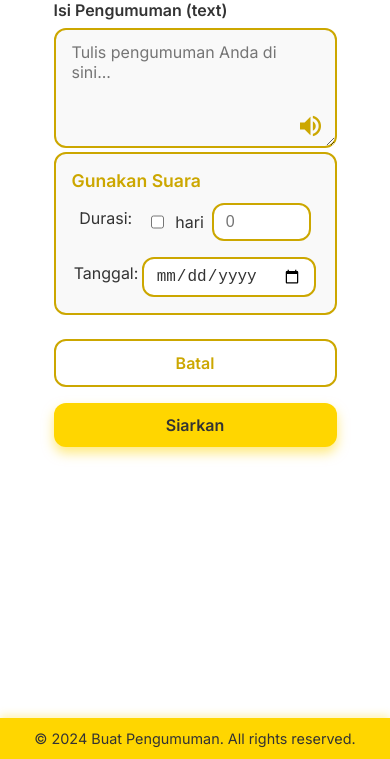
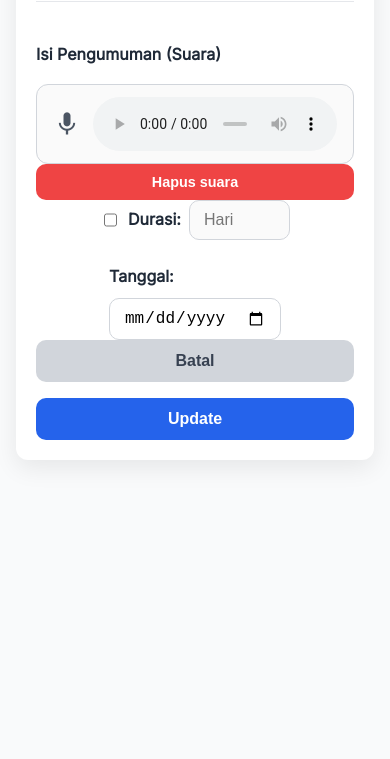
Before and after one commit to russell026/daftar-materi, a plain HTML site: page index.html in a window 390 px wide. Shown: the part 85-844 px from the top of the page. Drawn offline with Linux system fonts and the light colour scheme.

Commit message:
Update index.html

```diff
--- a/index.html
+++ b/index.html
@@ -2,333 +2,307 @@
 <html lang="id">
 <head>
   <meta charset="UTF-8" />
-<meta name="viewport" content="width=device-width, initial-scale=1.0" />
-<title>Buat Pengumuman</title>
-<link href="https://fonts.googleapis.com/css2?family=Inter:wght@400;600&display=swap" rel="stylesheet" />
+  <meta name="viewport" content="width=device-width, initial-scale=1" />
+  <title>Edit Pengumuman</title>
+  <link href="https://fonts.googleapis.com/css2?family=Inter&display=swap" rel="stylesheet" />
   <link href="https://fonts.googleapis.com/icon?family=Material+Icons" rel="stylesheet" />
   <style>
-  /* Root colors */
-  :root {
-    --yellow-primary: #ffd600;
-    --yellow-dark: #cca700;
-    --white: #ffffff;
-    --gray-light: #f9f9f9;
-    --gray-medium: #666666;
-    --gray-dark: #333333;
-    --border-radius: 12px;
-    --spacing: 16px;
-  }
-
-  /* Reset and base */
-  * {
+    /* CSS Reset & base */
+    *, *::before, *::after {
       box-sizing: border-box;
     }
-
     body {
       margin: 0;
       font-family: 'Inter', sans-serif;
-    background-color: var(--white);
-    color: var(--gray-dark);
+      background: #f9fafb;
+      color: #1f2937;
+      line-height: 1.6;
       min-height: 100vh;
       display: flex;
       flex-direction: column;
+      justify-content: flex-start;
+      align-items: center;
+      padding: 16px;
     }
-
-  /* Container with breathing room */
-  .container {
-    max-width: 900px;
-    margin: 0 auto;
-    padding: var(--spacing);
-    flex-grow: 1;
+    main {
+      background: white;
+      border-radius: 12px;
+      max-width: 480px;
+      width: 100%;
+      box-shadow: 0 8px 24px rgba(0,0,0,0.08);
+      padding: 24px 32px;
       display: flex;
       flex-direction: column;
       gap: 24px;
     }
-
-  /* Header */
-  header {
-    background: var(--yellow-primary);
-    padding: 1.25rem var(--spacing);
-    color: var(--gray-dark);
-    font-weight: 600;
+    h1 {
+      font-weight: 700;
       font-size: 1.5rem;
-    text-align: center;
-    box-shadow: 0 3px 8px rgb(255 214 0 / 0.3);
-    position: sticky;
-    top: 0;
-    z-index: 100;
+      margin: 0;
+      border-bottom: 1px solid #e5e7eb;
+      padding-bottom: 12px;
     }
 
-  /* Announcement Textarea */
+    /* Form label */
     label {
+      display: block;
       font-weight: 600;
       margin-bottom: 8px;
-    display: block;
+      font-size: 1rem;
     }
 
-  textarea#announcement-text {
-    width: 100%;
-    min-height: 120px;
-    padding: 12px 48px 12px 16px;
-    font-size: 1rem;
-    border: 2px solid var(--yellow-dark);
-    border-radius: var(--border-radius);
-    resize: vertical;
-    font-family: 'Inter', sans-serif;
-    color: var(--gray-dark);
-    background-color: var(--gray-light);
-    transition: border-color 0.3s ease;
-    position: relative;
+    /* Audio container */
+    .audio-input-container {
+      display: flex;
+      align-items: center;
+      gap: 12px;
+      border: 1.5px solid #d1d5db;
+      border-radius: 12px;
+      padding: 12px 16px;
+      background: #fafafa;
+    }
+    .material-icons {
+      color: #4b5563;
+      font-size: 28px;
+      user-select: none;
+    }
+    audio {
+      flex-grow: 1;
+      outline: none;
     }
 
-  textarea#announcement-text:focus {
+    /* Delete button */
+    .btn-delete-sound {
+      background: #ef4444;
+      border: none;
+      color: white;
+      padding: 10px 14px;
+      border-radius: 10px;
+      font-weight: 600;
+      cursor: pointer;
+      font-size: 0.9rem;
+      transition: background-color 0.3s ease;
+      max-width: 140px;
+      align-self: start;
+    }
+    .btn-delete-sound:hover,
+    .btn-delete-sound:focus {
+      background: #b91c1c;
       outline: none;
-    border-color: var(--yellow-primary);
-    background-color: var(--white);
     }
 
-  /* Sound icon button in textarea */
-  .textarea-wrapper {
-    position: relative;
-    width: 100%;
-  }
-  .sound-icon {
-    position: absolute;
-    right: 12px;
-    bottom: 12px;
-    cursor: pointer;
-    color: var(--yellow-dark);
-    font-size: 28px;
-    transition: color 0.3s ease;
-  }
-  .sound-icon:hover, .sound-icon:focus {
-    color: var(--yellow-primary);
+    /* Form group for Duration and Date */
+    .form-row {
+      display: flex;
+      gap: 24px;
+      flex-wrap: wrap;
+      align-items: center;
     }
 
-  /* Sound usage section */
-  .sound-section {
-    border: 2px solid var(--yellow-dark);
-    border-radius: var(--border-radius);
-    padding: var(--spacing);
-    background-color: var(--gray-light);
+    .form-field {
+      flex: 1;
+      min-width: 140px;
     }
-  .sound-section > h2 {
-    font-size: 1.1rem;
-    font-weight: 600;
-    margin: 0 0 12px 0;
-    color: var(--yellow-dark);
-  }
-  .sound-options {
-    display: flex;
-    flex-wrap: wrap;
-    gap: 24px;
-    align-items: center;
-  }
-  /* Each input group */
-  .input-group {
+    .checkbox-field {
       display: flex;
       align-items: center;
       gap: 8px;
+      cursor: pointer;
+      font-weight: 600;
+      user-select: none;
     }
-  .input-group label {
-    font-weight: 500;
-    min-width: 60px;
-  }
-  input[type="number"], input[type="date"] {
-    border: 2px solid var(--yellow-dark);
-    border-radius: var(--border-radius);
-    padding: 8px 12px;
-    font-size: 1rem;
-    outline-offset: 2px;
-    width: 120px;
-    background-color: var(--white);
-    color: var(--gray-dark);
-    transition: border-color 0.3s ease;
-  }
-  input[type="number"]:focus, input[type="date"]:focus {
-    border-color: var(--yellow-primary);
-  }
-
     input[type="checkbox"] {
       width: 20px;
       height: 20px;
-    accent-color: var(--yellow-primary);
       cursor: pointer;
     }
 
-  /* Action buttons */
-  .actions {
+    input[type="number"],
+    input[type="date"] {
+      width: 100%;
+      padding: 10px 14px;
+      border-radius: 10px;
+      border: 1.5px solid #d1d5db;
+      font-size: 1rem;
+      font-weight: 400;
+      transition: border-color 0.3s ease;
+    }
+    input[type="number"]:focus,
+    input[type="date"]:focus {
+      border-color: #2563eb;
+      outline: none;
+      background: #f0f9ff;
+    }
+
+    /* Buttons container */
+    .buttons-row {
       display: flex;
       justify-content: space-between;
-    margin-top: 24px;
+      gap: 16px;
+      flex-wrap: wrap;
     }
+
     button {
-    font-family: 'Inter', sans-serif;
-    font-weight: 600;
+      flex: 1 1 45%;
+      padding: 12px 0;
+      font-weight: 700;
       font-size: 1rem;
-    padding: 12px 32px;
-    rounded-corners: var(--border-radius);
-    border-radius: var(--border-radius);
+      border-radius: 10px;
       cursor: pointer;
       border: none;
-    transition: background-color 0.3s ease;
+      transition: background-color 0.3s ease, color 0.3s ease;
+      user-select: none;
       min-width: 120px;
     }
-  button.cancel {
-    background-color: var(--white);
-    border: 2px solid var(--yellow-dark);
-    color: var(--yellow-dark);
+
+    .btn-cancel {
+      background: #d1d5db;
+      color: #374151;
     }
-  button.cancel:hover, button.cancel:focus {
-    background-color: var(--yellow-dark);
-    color: var(--white);
+    .btn-cancel:hover,
+    .btn-cancel:focus {
+      background: #9ca3af;
       outline: none;
     }
-  button.submit {
-    background-color: var(--yellow-primary);
-    color: var(--gray-dark);
-    box-shadow: 0 6px 12px rgb(255 214 0 / 0.5);
+    .btn-update {
+      background: #2563eb;
+      color: white;
     }
-  button.submit:hover, button.submit:focus {
-    background-color: var(--yellow-dark);
-    color: var(--white);
-    box-shadow: 0 8px 14px rgb(255 214 0 / 0.8);
+    .btn-update:hover,
+    .btn-update:focus {
+      background: #1e40af;
       outline: none;
     }
 
-  /* Footer */
-  footer {
-    background-color: var(--yellow-primary);
-    color: var(--gray-dark);
-    text-align: center;
-    padding: 12px;
-    font-size: 0.9rem;
-    font-weight: 500;
-    box-shadow: 0 -3px 8px rgb(255 214 0 / 0.3);
+    /* Responsive adjustments */
+    @media (max-width: 480px) {
+      main {
+        padding: 20px 20px;
       }
-
-  /* Responsive Design */
-  @media (max-width: 767px) {
-    .sound-options {
+      .form-row {
         flex-direction: column;
         gap: 16px;
       }
-    input[type="number"],
-    input[type="date"] {
+      .buttons-row {
+        flex-direction: column;
+      }
+      button {
+        flex: 1 1 100%;
+        min-width: auto;
+      }
+      .btn-delete-sound {
+        max-width: none;
         width: 100%;
-      max-width: 300px;
-    }
-    .actions {
-      flex-direction: column;
-      gap: 16px;
+        text-align: center;
       }
     }
   </style>
 </head>
 <body>
-<header role="banner" aria-label="Header halaman buat pengumuman">Buat Pengumuman</header>
+  <main role="main" aria-labelledby="pageTitle">
+    <h1 id="pageTitle">Edit Pengumuman</h1>
 
-<main class="container" role="main">
-  <form id="announcementForm" aria-describedby="formDescription">
-    <label for="announcement-text">Isi Pengumuman (text)</label>
-    <div class="textarea-wrapper">
-      <textarea id="announcement-text" name="announcementText" aria-label="Kolom isi pengumuman" placeholder="Tulis pengumuman Anda di sini..." required></textarea>
-      <span tabindex="0" role="button" class="material-icons sound-icon" aria-label="Gunakan suara untuk input">volume_up</span>
+    <form id="editForm" aria-describedby="formDesc">
+      <p id="formDesc" style="margin-bottom:16px; font-weight:600;">Isi Pengumuman (Suara)</p>
+
+      <div class="audio-input-container">
+        <span class="material-icons" aria-hidden="true" title="Audio mikrofon">mic</span>
+        <audio id="audioPlayer" controls aria-label="Player audio pengumuman suara">
+          <source src="https://storage.googleapis.com/workspace-0f70711f-8b4e-4d94-86f1-2a93ccde5887/image/147fff89-0bea-458a-bafb-c43432010514.png" type="audio/mpeg" />
+          Browser anda tidak mendukung audio.
+        </audio>
       </div>
 
-    <section class="sound-section" aria-labelledby="soundUsageTitle">
-      <h2 id="soundUsageTitle">Gunakan Suara</h2>
+      <button type="button" class="btn-delete-sound" id="deleteSoundBtn" aria-label="Hapus suara pengumuman">Hapus suara</button>
 
-      <div class="sound-options">
-
-        <div class="input-group">
-          <label for="durationDays">Durasi:</label>
-          <input type="checkbox" id="useDuration" name="useDuration" aria-describedby="durationDesc" />
-          <span id="durationDesc">hari</span>
-          <input
-            type="number"
-            id="durationDays"
-            name="durationDays"
-            aria-label="Masukkan durasi pengumuman dalam hari"
-            min="1"
-            max="365"
-            step="1"
-            disabled
-            placeholder="0"
-          />
+      <div class="form-row">
+        <div class="form-field">
+          <label for="durationDays" class="checkbox-field">
+            <input type="checkbox" id="durationCheckbox" />
+            Durasi: <input type="number" id="durationDays" name="durationDays" min="1" max="365" placeholder="Hari" disabled aria-disabled="true" aria-label="Durasi dalam hari" />
+          </label>
         </div>
 
-        <div class="input-group">
-          <label for="announcementDate">Tanggal:</label>
-          <input type="date" id="announcementDate" name="announcementDate" aria-label="Pilih tanggal pengumuman" required />
+        <div class="form-field">
+          <label for="dateInput">Tanggal:</label>
+          <input type="date" id="dateInput" name="dateInput" aria-required="true" required />
         </div>
       </div>
-    </section>
 
-    <div class="actions">
-      <button type="reset" class="cancel" aria-label="Batalkan pengumuman">Batal</button>
-      <button type="submit" class="submit" aria-label="Siarkan pengumuman">Siarkan</button>
+      <div class="buttons-row">
+        <button type="button" class="btn-cancel" id="cancelBtn">Batal</button>
+        <button type="submit" class="btn-update">Update</button>
       </div>
     </form>
   </main>
 
-<footer role="contentinfo">
-  &copy; 2024 Buat Pengumuman. All rights reserved.
-</footer>
+  <script>
+    const durationCheckbox = document.getElementById('durationCheckbox');
+    const durationDays = document.getElementById('durationDays');
+    const deleteSoundBtn = document.getElementById('deleteSoundBtn');
+    const audioPlayer = document.getElementById('audioPlayer');
+    const cancelBtn = document.getElementById('cancelBtn');
+    const editForm = document.getElementById('editForm');
 
-<script>
     // Enable or disable duration input based on checkbox
-  const useDurationCheckbox = document.getElementById('useDuration');
-  const durationDaysInput = document.getElementById('durationDays');
-  useDurationCheckbox.addEventListener('change', () => {
-    durationDaysInput.disabled = !useDurationCheckbox.checked;
-    if (!useDurationCheckbox.checked) {
-      durationDaysInput.value = '';
+    durationCheckbox.addEventListener('change', () => {
+      if(durationCheckbox.checked) {
+        durationDays.disabled = false;
+        durationDays.setAttribute('aria-disabled', 'false');
+        durationDays.focus();
+      } else {
+        durationDays.disabled = true;
+        durationDays.setAttribute('aria-disabled', 'true');
+        durationDays.value = '';
       }
     });
 
-  // Dummy click handler for sound icon
-  const soundIcon = document.querySelector('.sound-icon');
-  soundIcon.addEventListener('click', () => {
-    alert('Fitur suara belum tersedia.');
-  });
-  soundIcon.addEventListener('keydown', (e) => {
-    if (e.key === 'Enter' || e.key === ' ') {
-      e.preventDefault();
-      soundIcon.click();
-    }
+    // Clear audio source when user clicks Hapus suara
+    deleteSoundBtn.addEventListener('click', () => {
+      audioPlayer.pause();
+      audioPlayer.currentTime = 0;
+      audioPlayer.src = "";
+      audioPlayer.load();
+      deleteSoundBtn.disabled = true;
+      deleteSoundBtn.style.opacity = 0.6;
+      deleteSoundBtn.textContent = "Suara dihapus";
+      deleteSoundBtn.setAttribute('aria-disabled', 'true');
     });
 
-  // Form submission handler
-  const form = document.getElementById('announcementForm');
-  form.addEventListener('submit', (e) => {
+    // Cancel button reload page (or could close modal in real app)
+    cancelBtn.addEventListener('click', () => {
+      // For demo, resetting form
+      editForm.reset();
+      durationDays.disabled = true;
+      durationDays.setAttribute('aria-disabled', 'true');
+      audioPlayer.src = "https://placehold.co/audio/1sec.mp3";
+      audioPlayer.load();
+
+      // Reset delete button
+      deleteSoundBtn.disabled = false;
+      deleteSoundBtn.style.opacity = 1;
+      deleteSoundBtn.textContent = "Hapus suara";
+      deleteSoundBtn.setAttribute('aria-disabled', 'false');
+    });
+
+    // Handle form submit
+    editForm.addEventListener('submit', (e) => {
       e.preventDefault();
-    const announcementText = form.announcementText.value.trim();
-    const useDuration = useDurationCheckbox.checked;
-    const duration = durationDaysInput.value;
-    const date = form.announcementDate.value;
+      // Form data can be processed here
+      const durationEnabled = durationCheckbox.checked;
+      const durationValue = durationEnabled ? durationDays.value : null;
+      const dateValue = document.getElementById('dateInput').value;
 
-    if (announcementText.length === 0) {
-      alert('Isi pengumuman harus diisi.');
+      if (dateValue === '') {
+        alert('Tanggal wajib diisi.');
         return;
       }
-    if (!date) {
-      alert('Tanggal harus dipilih.');
-      return;
-    }
-    if (useDuration && (!duration || duration <= 0)) {
-      alert('Durasi harus lebih besar dari 0 jika dipilih.');
-      return;
-    }
-
-    alert('Pengumuman berhasil disiarkan:\n\n' +
-      `Isi: ${announcementText}\n` +
-      `Gunakan Suara: ${useDuration ? 'Ya' : 'Tidak'}\n` +
-      (useDuration ? `Durasi: ${duration} hari\n` : '') +
-      `Tanggal: ${date}`);
-
-    form.reset();
-    durationDaysInput.disabled = true;
+      // Simulate update
+      alert(
+        'Pengumuman diperbarui:\n' +
+        (durationEnabled ? ('Durasi: ' + durationValue + ' hari\n') : '') +
+        'Tanggal: ' + dateValue
+      );
     });
   </script>
 </body>
```
Lines whose indentation alone changed are shown as unchanged.
